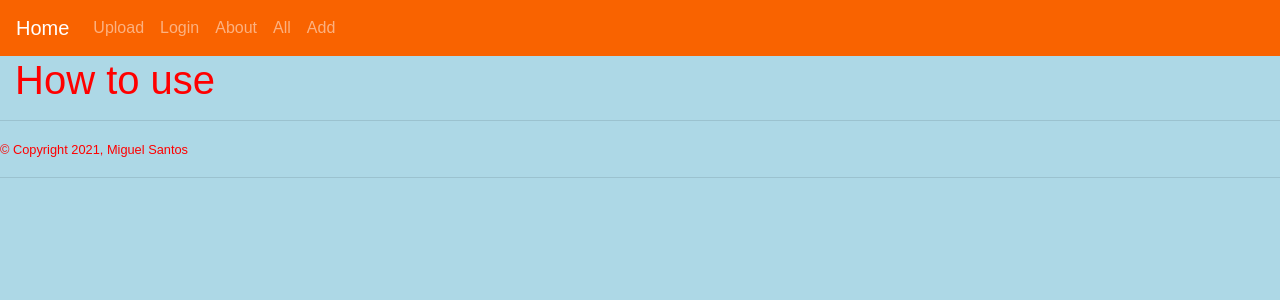
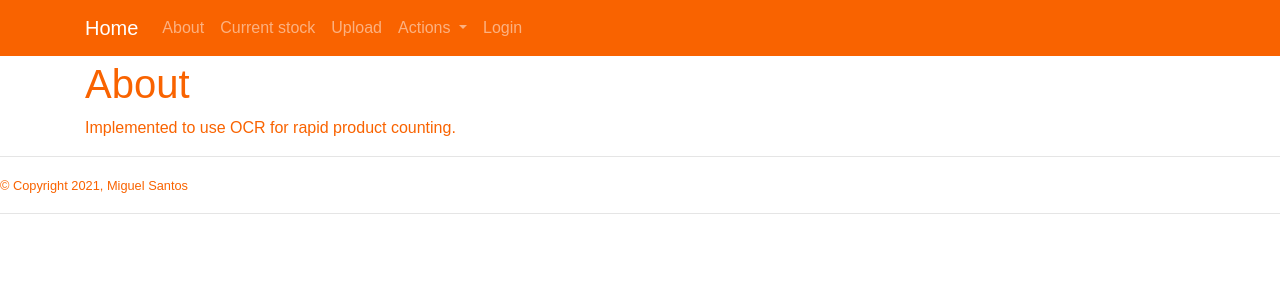
Before and after one commit to santosma/OverheadIMS, a Django app: page /about/ in a window 1280 px wide. Shown: the top 300 px of the page. Run offline with Django 3.2, Linux system fonts and the light colour scheme; some libraries are stand-ins or nearby versions.

Commit message:
Applied css

```diff
--- a/static/css/mainstyle.css
+++ b/static/css/mainstyle.css
@@ -1,5 +1,9 @@
+:root {
+	--workplace-color: #f96300;
+}
+
 body {
-	background-color: lightblue;
 	font-family: Arial;
-	color: red;
+	color: var(--workplace-color);
+	padding-top: 60px
 }
--- a/templates/about.html
+++ b/templates/about.html
@@ -1,4 +1,5 @@
 {% extends "base.html" %}
 {% block content %}
-	<h1>How to use</h1>
-{% endblock %}
+	<h1>About</h1>
+	<p>Implemented to use OCR for rapid product counting.</p>
+	{% endblock %}
--- a/templates/base.html
+++ b/templates/base.html
@@ -1,44 +1,35 @@
 {% load static %}
 <!DOCTYPE html>
 <html lang="en">
-  <head>
-    <meta charset="utf-8">
-    <meta name="viewport" content="width=device-width, initial-scale=1, shrink-to-fit=no">
+	<head>
+		<meta charset="utf-8">
+	    <meta name="viewport" content="width=device-width, initial-scale=1, shrink-to-fit=no">
 
-	<link rel="stylesheet"
-		href="https://stackpath.bootstrapcdn.com/bootstrap/4.5.2/css/bootstrap.min.css"
-		integrity="sha384-JcKb8q3iqJ61gNV9KGb8thSsNjpSL0n8PARn9HuZOnIxN0hoP+VmmDGMN5t9UJ0Z"
-		crossorigin="anonymous">
+	    <link rel="stylesheet" href="https://stackpath.bootstrapcdn.com/bootstrap/4.3.1/css/bootstrap.min.css" integrity="sha384-ggOyR0iXCbMQv3Xipma34MD+dH/1fQ784/j6cY/iJTQUOhcWr7x9JvoRxT2MZw1T" crossorigin="anonymous">
 
-	<link rel="stylesheet" type="text/css" href= "{% static '/css/mainstyle.css' %}">
+		<link rel="stylesheet" type="text/css" href= "{% static '/css/mainstyle.css' %}">
 	<title></title>
 	</head>
 	<body>
 		{% include 'nav.html' %}
-		<div class="container-fluid">
+		<div class="container">
 
 			{% block content %}
 
 			Content to replace
 
 			{% endblock %}
+
 		</div>
 		<hr>
 			<footer> <small>&copy; Copyright {% now 'Y' %}, Miguel Santos</small></footer>
 		<hr>
-		<script src="https://code.jquery.com/jquery-3.5.1.slim.min.js"
-				integrity="sha384-DfXdz2htPH0lsSSs5nCTpuj/zy4C+OGpamoFVy38MVBnE+IbbVYUew+OrCXaRkfj"
-				crossorigin="anonymous">
-		</script>
+		<!-- Optional JavaScript -->
+	    <!-- jQuery first, then Popper.js, then Bootstrap JS -->
+		<script src="https://code.jquery.com/jquery-3.3.1.slim.min.js" integrity="sha384-q8i/X+965DzO0rT7abK41JStQIAqVgRVzpbzo5smXKp4YfRvH+8abtTE1Pi6jizo" crossorigin="anonymous"></script>
 
-		<script src="https://cdn.jsdelivr.net/npm/popper.js@1.16.1/dist/umd/popper.min.js"
-				integrity="sha384-9/reFTGAW83EW2RDu2S0VKaIzap3H66lZH81PoYlFhbGU+6BZp6G7niu735Sk7lN"
-				crossorigin="anonymous">
-		</script>
+		<script src="https://cdnjs.cloudflare.com/ajax/libs/popper.js/1.14.7/umd/popper.min.js" integrity="sha384-UO2eT0CpHqdSJQ6hJty5KVphtPhzWj9WO1clHTMGa3JDZwrnQq4sF86dIHNDz0W1" crossorigin="anonymous"></script>
 
-		<script src="https://stackpath.bootstrapcdn.com/bootstrap/4.5.2/js/bootstrap.min.js"
-				integrity="sha384-B4gt1jrGC7Jh4AgTPSdUtOBvfO8shuf57BaghqFfPlYxofvL8/KUEfYiJOMMV+rV"
-				crossorigin="anonymous">
-		</script>
+		<script src="https://stackpath.bootstrapcdn.com/bootstrap/4.3.1/js/bootstrap.min.js" integrity="sha384-JjSmVgyd0p3pXB1rRibZUAYoIIy6OrQ6VrjIEaFf/nJGzIxFDsf4x0xIM+B07jRM" crossorigin="anonymous"></script>
 	</body>
 </html>
--- a/templates/nav.html
+++ b/templates/nav.html
@@ -1,16 +1,35 @@
+<nav class="navbar fixed-top navbar-expand-lg navbar-dark" style="background-color: #f96300;">
+	<div class="container">
+	  <a class="navbar-brand" href="{% url 'home' %}">Home</a>
+	  <button class="navbar-toggler" type="button" data-toggle="collapse" data-target="#navbarNavDropdown" aria-controls="navbarNavDropdown" aria-expanded="false" aria-label="Toggle navigation">
+	    <span class="navbar-toggler-icon"></span>
+	  </button>
 
-<nav class="navbar navbar-expand-lg navbar-dark" style="background-color: #f96300;">
-	<a class="navbar-brand" href="{% url 'home' %}">Home</a>
-	<button class="navbar-toggler" type="button" data-toggle="collapse" data-target="#navbarNavAltMarkup" aria-controls="navbarNavAltMarkup" aria-expanded="false" aria-label="Toggle navigation">
-	<span class="navbar-toggler-icon"></span>
-	</button>
-	<div class="collapse navbar-collapse" id="navbarNavAltMarkup">
-		<div class="navbar-nav">
-			<a class="nav-item nav-link" href="{% url 'ocrreader:upload' %}">	Upload 	</a>
-			<a class="nav-item nav-link" href="{% url 'login' %}">				Login	</a>
-			<a class="nav-item nav-link" href="{% url 'about' %}">				About 	</a>
-			<a class="nav-item nav-link" href="{% url 'inventory:all-items'%}"> All		</a>
-			<a class="nav-item nav-link" href="{% url 'inventory:create' %}">	Add 	</a>
-		</div>
+	  <div class="collapse navbar-collapse" id="navbarNavDropdown">
+	    <ul class="navbar-nav">
+	      <li class="nav-item">
+	        <a class="nav-item nav-link" href="{% url 'about' %}"> About </a>
+	      </li>
+	      <li class="nav-item">
+	        <a class="nav-item nav-link" href="{% url 'inventory:all-items'%}"> Current stock </a>
+	      </li>
+	      <li class="nav-item">
+	        <a class="nav-item nav-link" href="{% url 'ocrreader:upload' %}"> Upload </a>
+	      </li>
+	      <li class="nav-item dropdown">
+	        <a class="nav-link dropdown-toggle" href="#" id="navbarDropdownMenuLink" role="button" data-toggle="dropdown" aria-haspopup="true" aria-expanded="false">
+	          Actions
+	        </a>
+	        <div class="dropdown-menu" aria-labelledby="navbarDropdownMenuLink">
+	      		<a class="dropdown-item" href="{% url 'inventory:create'%}">Inventory</a>
+	          	<a class="dropdown-item" href="#">Update Inventory</a>
+	          	<a class="dropdown-item" href="#">New Item</a>
+	        </div>
+	      </li>
+	    </ul>
+	    <ul class="navbar-nav">
+	    	<a class="nav-item nav-link ml-" href="#">Login</a>
+		</ul>
+	  </div>
 	</div>
 </nav>
--- a/website/settings.py
+++ b/website/settings.py
@@ -128,9 +128,8 @@ USE_TZ = True
 
 STATIC_URL = '/static/'
 STATIC_ROOT = ''
-STATICFILES_DIR = [
-    os.path.join(BASE_DIR, 'static'),
-    'C:/Users/Miguel S/OverheadInventory/website/static'
+STATICFILES_DIRS = [
+    os.path.join(BASE_DIR, 'static')
 ]
 
 MEDIA_ROOT =  os.path.join(BASE_DIR, 'media')
```
Also changed, not shown: db.sqlite3.
